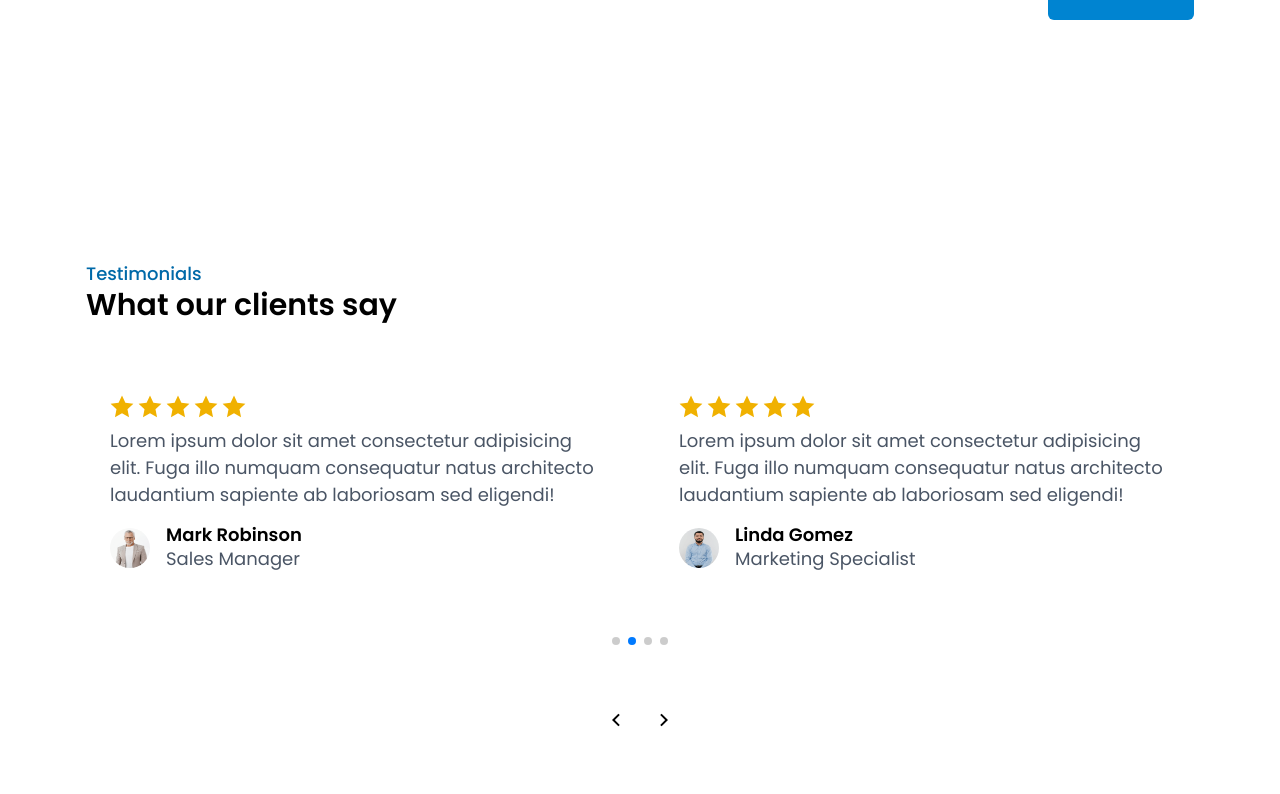
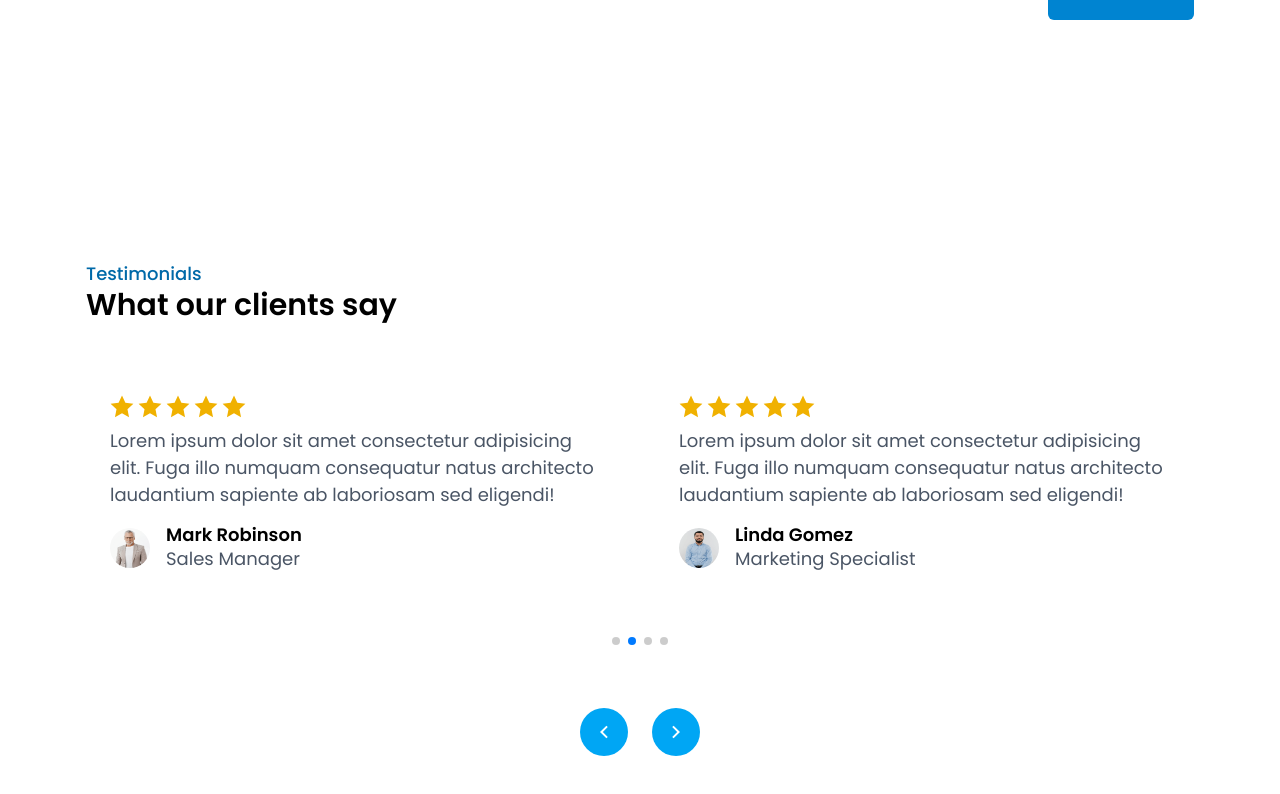
Before and after one commit to Blu-dev24/Real-Estate-Project, a React (Vite) app: page / in a window 1280 px wide. Shown: the part 3312-4106 px from the top of the page. Built offline with nearby package versions, Linux system fonts and the light colour scheme.

Commit message:
Done Testimonials with css changes

```diff
--- a/src/components/Testimonials.jsx
+++ b/src/components/Testimonials.jsx
@@ -28,6 +28,10 @@ const Testimonials = () => {
                         pauseOnMouseEnter: true
                     }}
                     breakpoints={{ 768: { slidesPerView: 2 } }}
+                    navigation={{
+                        nextEl: '.next-btn',
+                        prevEl: '.prev-btn',
+                    }}
                 >
                     {testimonialItems.map(item => (
                         // card swiper slide
@@ -54,9 +58,9 @@ const Testimonials = () => {
                 </Swiper>
 
                 {/* Navigation Buttons */}
-                <div className="flex justify-center items-center mt-12 gap-6">
-                    <button><RiArrowLeftSLine /></button>
-                    <button><RiArrowRightSLine /></button>
+                <div className="flex justify-center items-center mt-12 gap-6 max-md:hidden">
+                    <button className='bg-sky-500 text-white rounded-full flex items-center justify-center hover:bg-sky-700 transition-colors h-12 w-12 prev-btn'><RiArrowLeftSLine /></button>
+                    <button className='bg-sky-500 text-white rounded-full flex items-center justify-center hover:bg-sky-700 transition-colors h-12 w-12 next-btn'><RiArrowRightSLine /></button>
                 </div>
             </div>
         </section>
```
